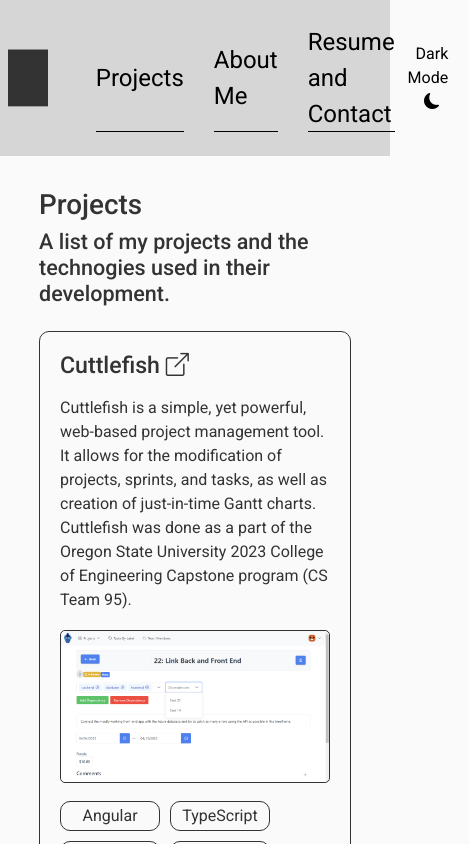
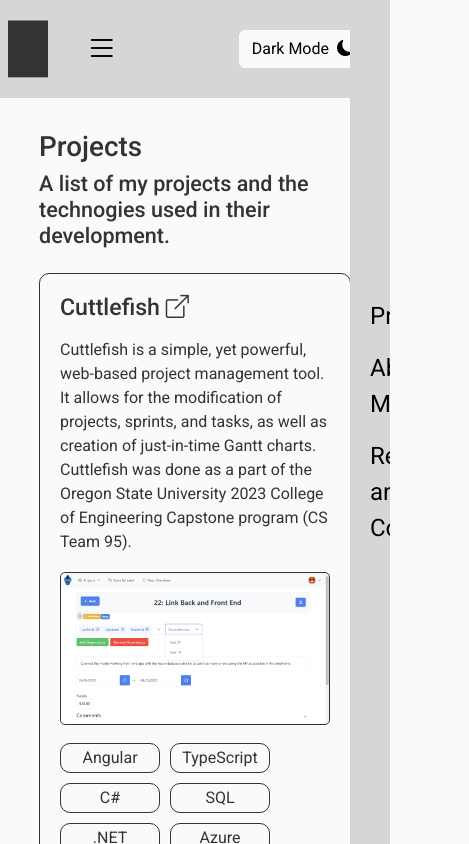
Before and after one commit to stef-timmermans/stef-timmermans.github.io, an Angular app: page /projects in a window 390 px wide. Shown: the top 844 px of the page, 469 px wide, since content can reach past the window. Built offline with nearby package versions, Linux system fonts and the light colour scheme.

Commit message:
header mobile support mostly there

```diff
--- a/src/app/content/header/header.component.html
+++ b/src/app/content/header/header.component.html
@@ -13,11 +13,16 @@
         </a>
     </div>
 
-    <div class="nav-links">
+    <div class="nav-links" [class.open]="isSidePanelOpen">
         <a href="/projects" class="link">Projects</a>
         <a href="/about-me" class="link">About Me</a>
         <a href="/contact" class="link">Resume and Contact</a>
+        <button *ngIf="isSidePanelOpen" (click)="toggleSidePanel()" class="close-btn">X</button>
     </div>
+
+    <button (click)="toggleSidePanel()" class="hamburger-btn">
+        <i class="bi bi-list"></i>
+    </button>
 
     <div class="theme-switcher">
         <app-theme-switch></app-theme-switch>
--- a/src/app/content/header/header.component.scss
+++ b/src/app/content/header/header.component.scss
@@ -1,11 +1,14 @@
 @use 'sass:math';
+
+$header-padding: 1.5rem;
+$btn-font-size: 2rem;
 
 .header-content {
     display: flex;
     justify-content: space-between;
     align-items: center;
-    padding: 1.5rem 10% 1.5rem 2%;
-    padding-right: 1.5rem;
+    padding: $header-padding 10% $header-padding 2%;
+    padding-right: $header-padding;
     background-color: var(--hd-ft-color);
 }
 
@@ -13,17 +16,17 @@
     padding-left: 1rem;
     display: flex;
     justify-content: center;
-    gap: 30px; // Adjust gap for links
-}
+    gap: 30px;
 
-.nav-links .link {
+    .link {
         color: var(--hd-ft-text-color);
         text-decoration: none;
-    font-size: 1.5rem; // Adjust text size for links
+        font-size: 1.5rem;
         display: flex;
         align-items: center;
         gap: 0.5rem;
         position: relative;
+        transition: color 0.2s;
 
         &::after {
             content: '';
@@ -31,7 +34,7 @@
             left: 0;
             right: 0;
             bottom: 0;
-      height: 1px; // Adjust thickness of the underline here
+            height: 1px;
             background-color: var(--hd-ft-text-color);
             transition: background-color 0.2s;
         }
@@ -43,8 +46,53 @@
                 background-color: var(--hovered-color);
             }
         }
+    }
+}
 
+@media (max-width: 600px) {
+    .nav-links {
+        position: fixed;
+        top: 0;
+        right: 0;
+        height: 100%;
+        width: 0;
+        overflow: hidden;
+        flex-direction: column;
+        gap: 1rem;
+        transition: width 0.5s ease;
+        z-index: 1;
+        background: var(--hd-ft-color);
+        padding: 20px;
+
+        &.open {
+            width: 75%;
+        }
+    }
+
+    .hamburger-btn {
+        display: inline;
+        border: none;
+        background: transparent;
+        font-size: $btn-font-size;
         transition: color 0.2s;
+
+        &:hover {
+            color: var(--hovered-color);
+        }
+    }
+}
+
+@media (min-width: 601px) {
+    .nav-links {
+        position: relative;
+        flex-direction: row;
+        height: auto;
+        width: auto;
+    }
+
+    .hamburger-btn {
+        display: none;
+    }
 }
 
 $cube-size: 40px;
@@ -63,8 +111,8 @@ $half-cube-size: math.div($cube-size, 2);
     width: $cube-size;
     height: $cube-size;
     background: var(--cube-color);
-  border:0px solid black; // Adjust border
-  box-shadow: 0 0 0px rgba(0,0,0,0.3); // Adjust shadow
+    border:0px solid black;
+    box-shadow: 0 0 0px rgba(0,0,0,0.3);
 }
 
 .front {
@@ -96,7 +144,6 @@ $half-cube-size: math.div($cube-size, 2);
     100% { transform: rotateX(-45deg) rotateY(1turn); }
 }
 
-
 .spinning-cube {
     padding-right: 2rem;
 }
@@ -104,3 +151,18 @@ $half-cube-size: math.div($cube-size, 2);
 .theme-switcher {
     margin-left: auto;
 }
+
+.close-btn {
+    position: absolute;
+    top: 1rem;
+    right: 1rem;
+    background: none;
+    border: none;
+    font-size: $btn-font-size;
+    cursor: pointer;
+    transition: color 0.2s;
+
+    &:hover {
+        color: var(--hovered-color);
+    }
+}
--- a/src/app/content/header/header.component.ts
+++ b/src/app/content/header/header.component.ts
@@ -16,5 +16,9 @@ import { Component } from '@angular/core';
   styleUrls: ['./header.component.scss']
 })
 export class HeaderComponent {
+  isSidePanelOpen = false;
 
+  toggleSidePanel() {
+    this.isSidePanelOpen = !this.isSidePanelOpen;
+  }
 }
```
Lines whose indentation alone changed are shown as unchanged.
